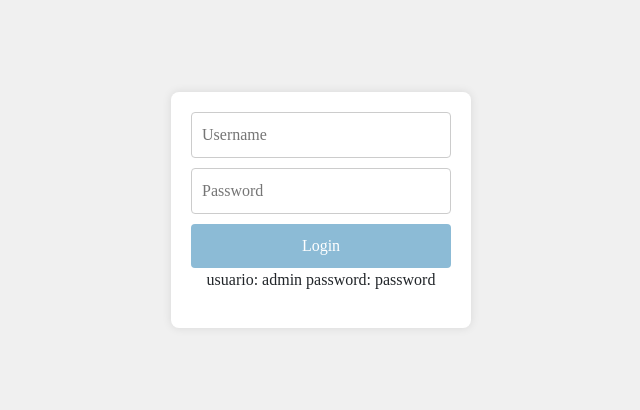
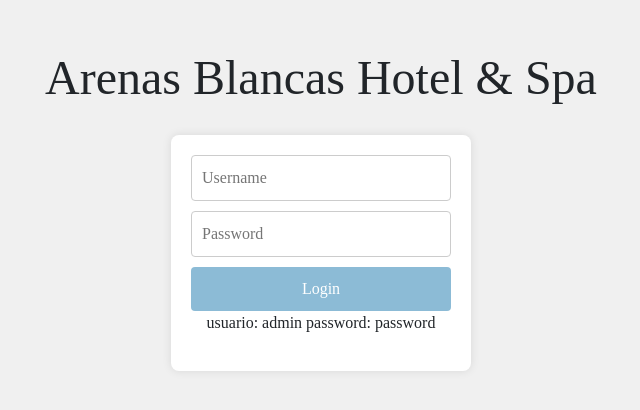
Before and after one commit to Gisel23/Hotel-Arenas, a website: page Public/login.html in a window 1280 px wide. Shown: the part 190-600 px from the top of the page, without its empty margins (319-959 px from the left). Drawn offline with nearby package versions, Linux system fonts and the light colour scheme; files that its build step writes are made by us from their sources.

Commit message:
Update login.html

```diff
--- a/Public/login.html
+++ b/Public/login.html
@@ -70,6 +70,9 @@
 
 <body>
     <div class="login-container">
+        <div class="logo">
+            <h1 class="display-5">Arenas Blancas Hotel & Spa</h1>
+        </div>
 
         <div class="form-container">
             <form action="/login" method="post">
```
